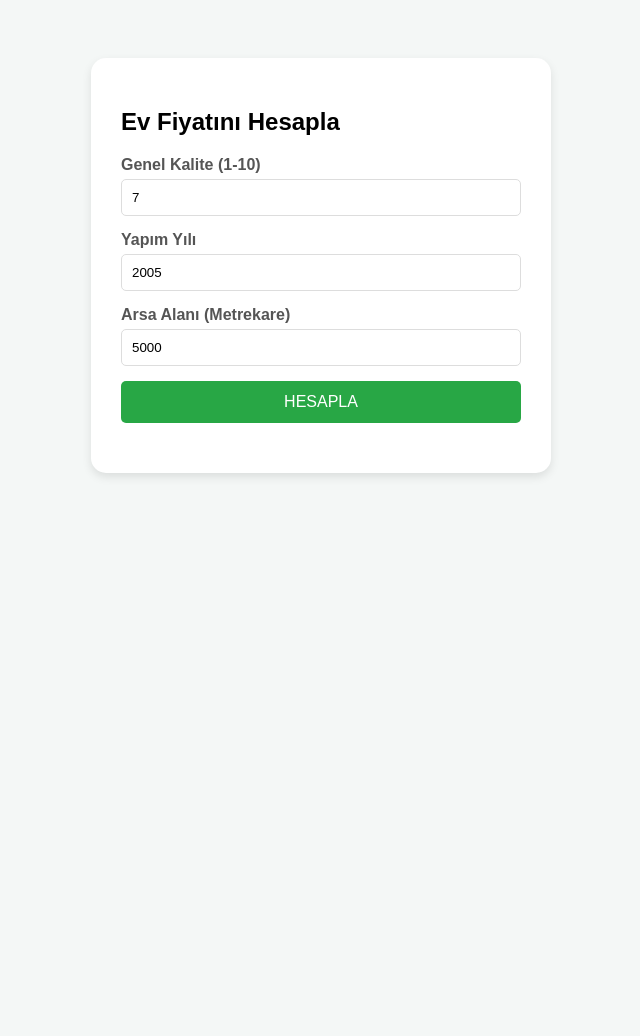
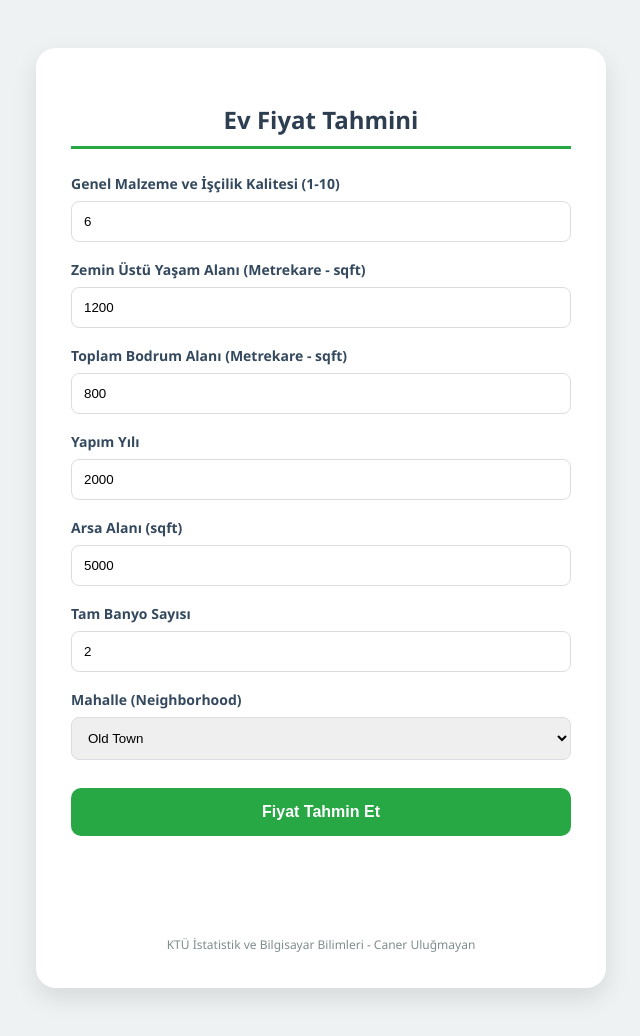
Before and after one commit to canerulugmayan/ames-house-price-prediction-and-webapi, a FastAPI app: page / in a window 1280 px wide. Shown: the whole page, without its empty margins (319-959 px from the left). Before the commit the page ends 477 px from the top, so only its background shows below. Run offline with FastAPI, Linux system fonts and the light colour scheme; parts of the project's set-up code (start-up, migrations or seed data) failed here and were passed over.

Commit message:
Update index.html

```diff
--- a/templates/index.html
+++ b/templates/index.html
@@ -1,66 +1,221 @@
 <!DOCTYPE html>
-<html>
+<html lang="tr">
 <head>
     <meta charset="UTF-8">
-    <title>TÜBİTAK Ev Fiyat Tahmini</title>
+    <meta name="viewport" content="width=device-width, initial-scale=1.0">
+    <title>Ev Fiyat Tahmini</title>
     <style>
-        body { font-family: sans-serif; background: #f4f7f6; display: flex; justify-content: center; padding: 50px; }
-        .form-card { background: white; padding: 30px; border-radius: 15px; box-shadow: 0 4px 10px rgba(0,0,0,0.1); width: 400px; }
-        .input-group { margin-bottom: 15px; }
-        label { display: block; font-weight: bold; margin-bottom: 5px; color: #555; }
-        input, select { width: 100%; padding: 10px; border: 1px solid #ddd; border-radius: 5px; box-sizing: border-box; }
-        button { width: 100%; padding: 12px; background: #28a745; color: white; border: none; border-radius: 5px; cursor: pointer; font-size: 16px; }
-        #sonuc { margin-top: 20px; text-align: center; font-size: 1.2em; font-weight: bold; color: #333; }
+        body {
+            font-family: 'Segoe UI', Tahoma, Geneva, Verdana, sans-serif;
+            background: #eef2f3;
+            display: flex;
+            justify-content: center;
+            padding: 40px;
+        }
+        .form-card {
+            background: white;
+            padding: 35px;
+            border-radius: 20px;
+            box-shadow: 0 10px 25px rgba(0,0,0,0.1);
+            width: 500px;
+        }
+        h2 {
+            text-align: center;
+            color: #2c3e50;
+            margin-bottom: 25px;
+            border-bottom: 3px solid #28a745;
+            padding-bottom: 10px;
+        }
+        .input-group { margin-bottom: 18px; }
+        label {
+            display: block;
+            font-weight: 600;
+            margin-bottom: 8px;
+            color: #34495e;
+            font-size: 14px;
+        }
+        input, select {
+            width: 100%;
+            padding: 12px;
+            border: 1px solid #dcdde1;
+            border-radius: 8px;
+            box-sizing: border-box;
+            transition: 0.3s;
+        }
+        input:focus, select:focus {
+            border-color: #28a745;
+            outline: none;
+            box-shadow: 0 0 8px rgba(40,167,69,0.2);
+        }
+        button {
+            width: 100%;
+            padding: 15px;
+            background: #28a745;
+            color: white;
+            border: none;
+            border-radius: 10px;
+            font-size: 16px;
+            font-weight: bold;
+            cursor: pointer;
+            transition: 0.3s;
+            margin-top: 10px;
+        }
+        button:hover { background: #218838; transform: translateY(-2px); }
+        #result {
+            margin-top: 25px;
+            padding: 15px;
+            border-radius: 10px;
+            text-align: center;
+            font-weight: bold;
+            font-size: 18px;
+            min-height: 25px;
+        }
+        .footer {
+            text-align: center;
+            font-size: 12px;
+            color: #7f8c8d;
+            margin-top: 20px;
+        }
     </style>
 </head>
 <body>
+
 <div class="form-card">
-        <h2>Ev Fiyatını Hesapla</h2>
+    <h2>Ev Fiyat Tahmini</h2>
 
     <div class="input-group">
-            <label>Genel Kalite (1-10)</label>
-            <input type="number" id="OverallQual" value="7">
+        <label for="OverallQual">Genel Malzeme ve İşçilik Kalitesi (1-10)</label>
+        <input type="number" id="OverallQual" placeholder="Örn: 7" min="1" max="10" value="6">
     </div>
 
     <div class="input-group">
-            <label>Yapım Yılı</label>
-            <input type="number" id="YearBuilt" value="2005">
+        <label for="GrLivArea">Zemin Üstü Yaşam Alanı (Metrekare - sqft)</label>
+        <input type="number" id="GrLivArea" placeholder="Örn: 1500" value="1200">
     </div>
 
     <div class="input-group">
-            <label>Arsa Alanı (Metrekare)</label>
-            <input type="number" id="LotArea" value="5000">
+        <label for="TotalBsmtSF">Toplam Bodrum Alanı (Metrekare - sqft)</label>
+        <input type="number" id="TotalBsmtSF" placeholder="Örn: 800" value="800">
     </div>
 
-        <button onclick="hesapla()">HESAPLA</button>
-        <div id="sonuc"></div>
+    <div class="input-group">
+        <label for="YearBuilt">Yapım Yılı</label>
+        <input type="number" id="YearBuilt" placeholder="Örn: 2005" value="2000">
+    </div>
+
+    <div class="input-group">
+        <label for="LotArea">Arsa Alanı (sqft)</label>
+        <input type="number" id="LotArea" placeholder="Örn: 5000" value="5000">
+    </div>
+
+    <div class="input-group">
+        <label for="FullBath">Tam Banyo Sayısı</label>
+        <input type="number" id="FullBath" value="2">
+    </div>
+
+    <div class="input-group">
+        <label for="Neighborhood">Mahalle (Neighborhood)</label>
+        <select id="Neighborhood">
+            <option value="CollgCr">College Creek</option>
+            <option value="Veenker">Veenker</option>
+            <option value="Crawfor">Crawford</option>
+            <option value="NoRidge">Northridge</option>
+            <option value="Mitchel">Mitchell</option>
+            <option value="Somerst">Somerset</option>
+            <option value="NWAmes">Northwest Ames</option>
+            <option value="OldTown" selected>Old Town</option>
+            <option value="BrkSide">Brookside</option>
+            <option value="Sawyer">Sawyer</option>
+            <option value="NAmes">North Ames</option>
+            <option value="IDOTRR">IDOTRR</option>
+            <option value="MeadowV">Meadow Village</option>
+            <option value="Edwards">Edwards</option>
+            <option value="Timber">Timberland</option>
+            <option value="Gilbert">Gilbert</option>
+            <option value="StoneBr">Stone Brook</option>
+            <option value="ClearCr">Clear Creek</option>
+            <option value="NPkVill">Northpark Villa</option>
+            <option value="Blmngtn">Bloomington Heights</option>
+            <option value="BrDale">Briardale</option>
+            <option value="SWISU">SWISU</option>
+            <option value="Blueste">Bluestem</option>
+        </select>
+    </div>
+
+    <button onclick="predictPrice()">Fiyat Tahmin Et</button>
+
+    <div id="result"></div>
+
+    <div class="footer">
+        KTÜ İstatistik ve Bilgisayar Bilimleri - Caner Uluğmayan
+    </div>
 </div>
 
 <script>
-        async function hesapla() {
-            const resDiv = document.getElementById('sonuc');
-            resDiv.innerText = "Hesaplanıyor...";
+    async function predictPrice() {
+        const resDiv = document.getElementById('result');
+        resDiv.innerText = "🔍 Hesaplanıyor...";
+        resDiv.style.color = "#2c3e50";
 
+        // HTML'den değerleri çek
+        const grLivArea = parseFloat(document.getElementById('GrLivArea').value);
+        const yearBuilt = parseInt(document.getElementById('YearBuilt').value);
+        const totalBsmt = parseFloat(document.getElementById('TotalBsmtSF').value);
+
+        // API'ya gidecek veriyi hazırla
+        // NOT: İsimler modelin beklediği formatta (1stFlrSF gibi) gönderiliyor
         const data = {
             OverallQual: parseInt(document.getElementById('OverallQual').value),
-                YearBuilt: parseInt(document.getElementById('YearBuilt').value),
+            YearBuilt: yearBuilt,
+            GrLivArea: grLivArea,
+            TotalBsmtSF: totalBsmt,
+            FullBath: parseInt(document.getElementById('FullBath').value),
             LotArea: parseFloat(document.getElementById('LotArea').value),
-                TotalBsmtSF: 1000, FlrSF1st: 1000, FlrSF2nd: 0, FullBath: 2, HalfBath: 0, GarageArea: 500
+            Neighborhood: document.getElementById('Neighborhood').value,
+
+            // Modelin hata vermemesi için kritik ek kolonlar
+            "1stFlrSF": grLivArea,
+            "2ndFlrSF": 0,
+            "HalfBath": 0,
+            "BsmtFullBath": 0,
+            "YearRemodAdd": yearBuilt,
+            "GarageArea": 0,
+            "GarageCars": 0
         };
 
+        console.log("Sunucuya Gönderilen Veri:", data);
+
         try {
-                // Port numarasının app.py ile (8001) aynı olduğundan emin ol
             const response = await fetch('http://127.0.0.1:8001/predict', {
                 method: 'POST',
-                    headers: {'Content-Type': 'application/json'},
+                headers: {
+                    'Content-Type': 'application/json'
+                },
                 body: JSON.stringify(data)
             });
+
             const result = await response.json();
-                resDiv.innerText = result.predicted_price ? "Tahmin: $" + result.predicted_price.toLocaleString() : "Hata: " + result.detail;
+
+            if (result.predicted_price) {
+                // Fiyatı dolar formatında güzelleştir
+                const formattedPrice = new Intl.NumberFormat('en-US', {
+                    style: 'currency',
+                    currency: 'USD'
+                }).format(result.predicted_price);
+
+                resDiv.innerText = "Tahmin Edilen Değer: " + formattedPrice;
+                resDiv.style.color = "#28a745";
+            } else {
+                resDiv.innerText = "Hata: " + (result.detail || "Tahmin yapılamadı");
+                resDiv.style.color = "#e74c3c";
+            }
         } catch (e) {
-                resDiv.innerText = "Sunucuya bağlanılamadı!";
+            console.error(e);
+            resDiv.innerText = "❌ Sunucuya bağlanılamadı! (app.py açık mı?)";
+            resDiv.style.color = "#e74c3c";
         }
     }
 </script>
+
 </body>
 </html>
```
Lines whose indentation alone changed are shown as unchanged.
